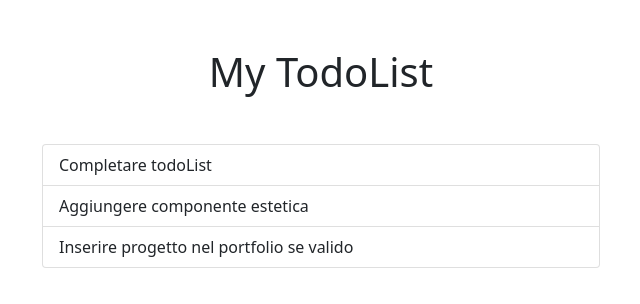
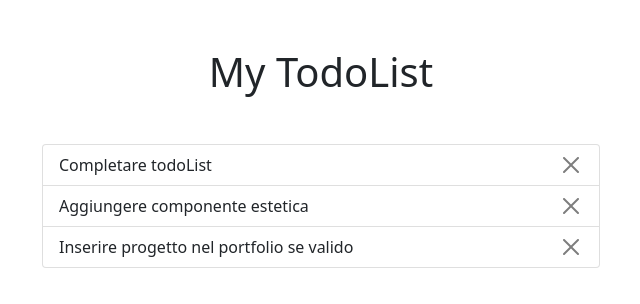
Before and after one commit to daniele-pipino/vue-todolist, a plain HTML site: page index.html in a window 1280 px wide. Shown: the full height of the page, 319-959 px from the left. Drawn offline with nearby package versions, Linux system fonts and the light colour scheme.

Commit message:
Add slicefunction

```diff
--- a/index.html
+++ b/index.html
@@ -21,8 +21,11 @@
             <div class="row">
                 <div class="col">
                     <div class="list-group w-50 mx-auto">
-                        <ul class="list-group">
-                            <li class="list-group-item" v-for="task in tasks">{{ task }}</li>
+                        <ul class="list-group ">
+                            <li class="list-group-item d-flex justify-content-between" v-for="(task, index) in tasks">
+                                {{task}}<button @click="deleteTask(index)" type=" button" class="btn-close"
+                                    aria-label="Close"></button>
+                            </li>
                         </ul>
                     </div>
                 </div>
--- a/js/main.js
+++ b/js/main.js
@@ -8,7 +8,11 @@ const app = new Vue({
             'Completare todoList',
             'Aggiungere componente estetica',
             'Inserire progetto nel portfolio se valido'
-        ]
+        ],
     },
-    methods: {}
+    methods: {
+        deleteTask(i) {
+            this.tasks.splice(i, 1);
+        },
+    }
 });
```
